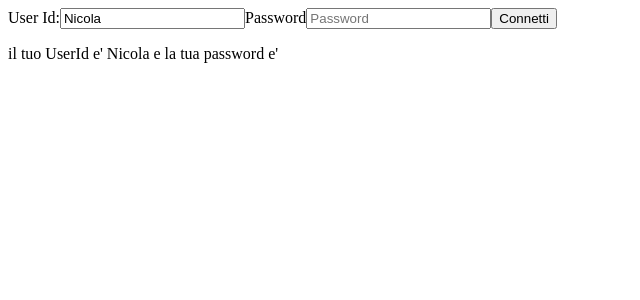
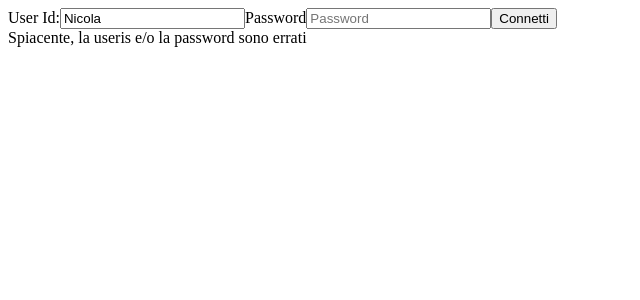
Before and after one commit to AngeloDalo/prova, an Angular app: page / in a window 1280 px wide. Both pictures are taken after a click on the button "Connetti". Shown: the top 300 px of the page, without its empty margins (0-640 px from the left). Built offline with nearby package versions, Linux system fonts and the light colour scheme.

Commit message:
autenticazione

```diff
--- a/src/app/login/login.component.html
+++ b/src/app/login/login.component.html
@@ -1,11 +1,15 @@
-<label for="userId">User Id:</label>
-<input type="text" id="userId" placeholder="Nome Utente" [(ngModel)] = "userId">
+<div>
+  <label for="userId">User Id:</label>
+  <input type="text" id="userId" placeholder="Nome Utente" [(ngModel)] = "userId">
 
-<label for="password">Password</label>
-<input type="password" id="password" placeholder="Password" [(ngModel)] = "password">
+  <label for="password">Password</label>
+  <input type="password" id="password" placeholder="Password" [(ngModel)] = "password">
 
-<button (click) = gestAut()>Connetti</button>
-
-<p>
-  il tuo UserId e' {{userId}} e la tua password e' {{password}}
-</p>
+  <button (click) = gestAut()>Connetti</button>
+</div>
+<div *ngIf="!autenticato">
+  {{errMsg}}
+</div>
+<div *ngIf="consentito">
+  {{okMsg}}
+</div>
--- a/src/app/login/login.component.ts
+++ b/src/app/login/login.component.ts
@@ -7,8 +7,12 @@ import { Component, OnInit } from '@angular/core';
 })
 export class LoginComponent implements OnInit {
 
-  userId = "Nicola"
-  password = ""
+  userId: string = "Nicola";
+  password: string = "";
+  autenticato: boolean = true;
+  consentito: boolean = false;
+  errMsg: string = "Spiacente, la useris e/o la password sono errati";
+  okMsg: string = "Accesso consentito";
 
   constructor() { }
 
@@ -17,6 +21,12 @@ export class LoginComponent implements OnInit {
 
   gestAut() {
     console.log(this.userId);
-    console.log(this.password);
+    if (this.userId === "Nicola" && this.password === "123_Stella") {
+      this.autenticato = true;
+      this.consentito = true;
+    } else {
+      this.autenticato = false;
+      this.consentito = false;
+    }
   }
 }
```
